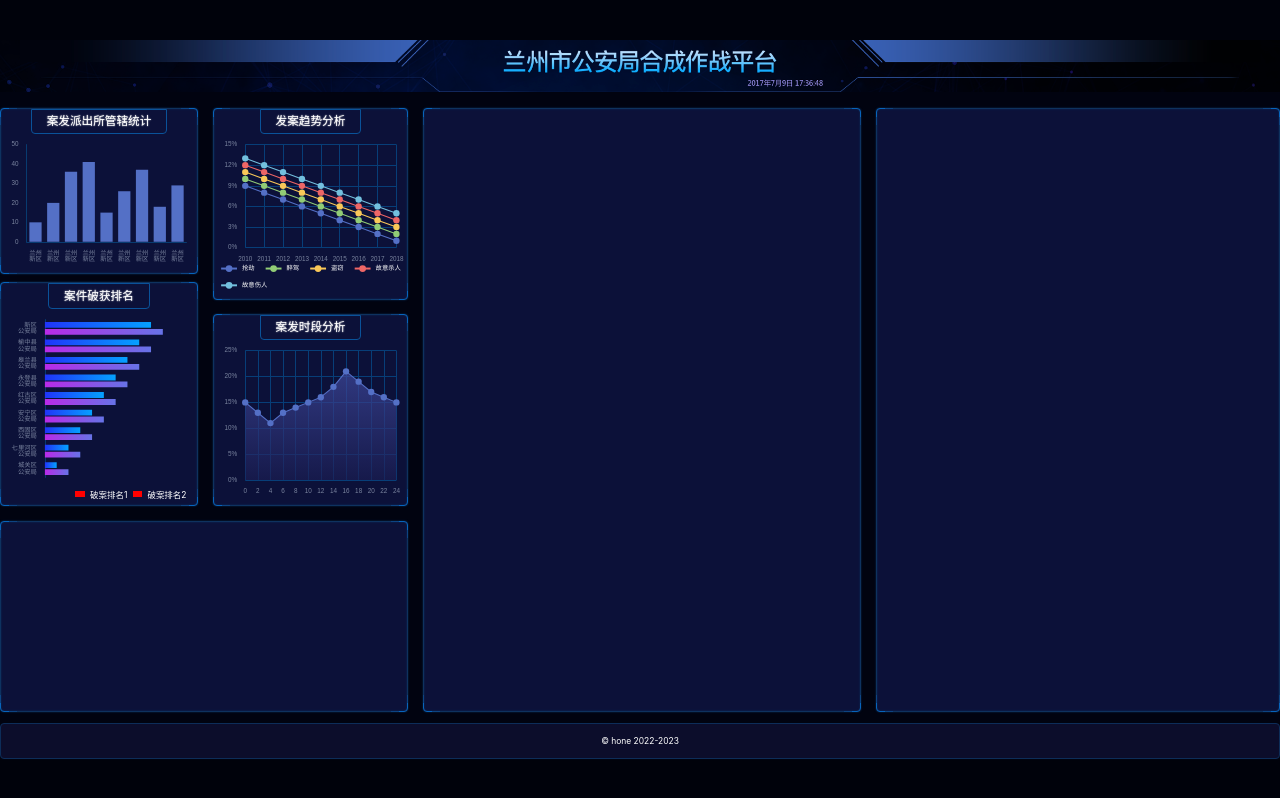
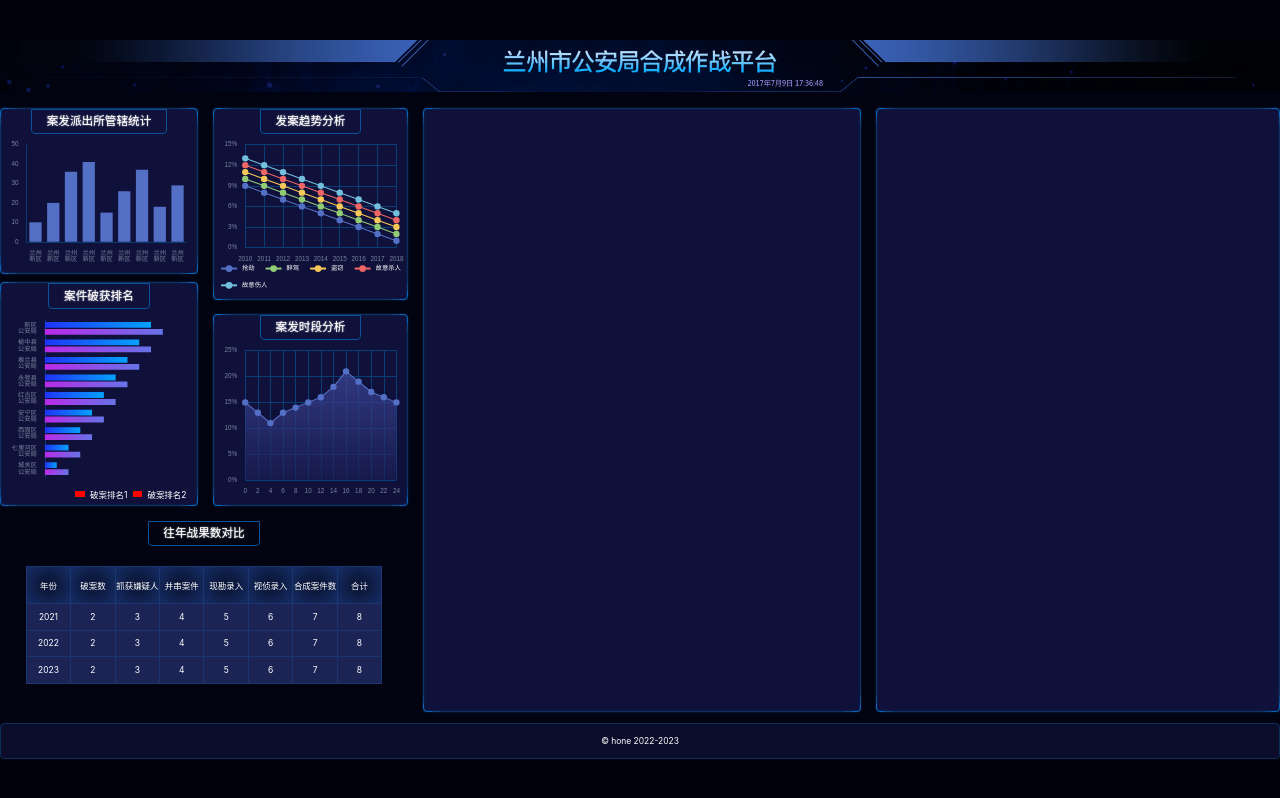
Before and after one commit to shyhhh/big-screen, a React (Vite) app: page /#/ in a window 1280 px wide. Built offline with nearby package versions, Linux system fonts and the light colour scheme.

Commit message:
制作 chart-5

```diff
--- /dev/null
+++ b/src/components/chart-5.tsx
@@ -0,0 +1,55 @@
+import React from 'react'
+
+export const Chart5 = () => {
+  return (
+    <div className="战果">
+      <h2>往年战果数对比</h2>
+      <table>
+        <thead>
+          <tr>
+            <th>年份</th>
+            <th>破案数</th>
+            <th>抓获嫌疑人</th>
+            <th>并串案件</th>
+            <th>现勘录入</th>
+            <th>视侦录入</th>
+            <th>合成案件数</th>
+            <th>合计</th>
+          </tr>
+        </thead>
+        <tbody>
+          <tr>
+            <td>2021</td>
+            <td>2</td>
+            <td>3</td>
+            <td>4</td>
+            <td>5</td>
+            <td>6</td>
+            <td>7</td>
+            <td>8</td>
+          </tr>
+          <tr>
+            <td>2022</td>
+            <td>2</td>
+            <td>3</td>
+            <td>4</td>
+            <td>5</td>
+            <td>6</td>
+            <td>7</td>
+            <td>8</td>
+          </tr>
+          <tr>
+            <td>2023</td>
+            <td>2</td>
+            <td>3</td>
+            <td>4</td>
+            <td>5</td>
+            <td>6</td>
+            <td>7</td>
+            <td>8</td>
+          </tr>
+        </tbody>
+      </table>
+    </div>
+  )
+}
--- a/src/pages/home.scss
+++ b/src/pages/home.scss
@@ -46,7 +46,7 @@
 			position: relative;
 			border: 1px solid #0764bc;
 			border-radius: 4px;
-			background: #0c1139;
+			background: #0f113a;
 			box-shadow: 0 0 2px 0 #0e325f, inset 0 0 2px 0 #0e325f;
 
 			&::before {
@@ -93,7 +93,8 @@
 		.管辖统计,
 		.破获排名,
 		.发案趋势,
-		.案发时段 {
+		.案发时段,
+		.战果 {
 			display: flex;
 			flex-direction: column;
 			align-items: center;
@@ -119,6 +120,33 @@
 		.发案趋势,
 		.案发时段 {
 			height: px(363);
+		}
+
+		.战果 {
+			> table {
+				border-collapse: collapse;
+				margin-top: px(38);
+
+				th,
+				td {
+					border: 1px solid #1a3671;
+				}
+
+				thead {
+					th {
+						height: px(70);
+						box-shadow: inset 0 0 px(60) 0 #1f3d85;
+					}
+				}
+
+				tbody {
+					td {
+						width: px(84);
+						height: px(50);
+						background: #1c2456;
+					}
+				}
+			}
 		}
 
 		.破获排名 {
--- a/src/pages/home.tsx
+++ b/src/pages/home.tsx
@@ -5,6 +5,7 @@ import { Chart1 } from '../components/chart-1'
 import { Chart2 } from '../components/chart-2'
 import { Chart3 } from '../components/chart-3'
 import { Chart4 } from '../components/chart-4'
+import { Chart5 } from '../components/chart-5'
 
 export const Home = () => {
   const year = new Date().getFullYear()
@@ -20,7 +21,9 @@ export const Home = () => {
           <Chart3/>
           <Chart4/>
         </section>
-        <section className="bordered section3"></section>
+        <section className="section3">
+          <Chart5/>
+        </section>
         <section className="bordered section4"></section>
         <section className="bordered section5"></section>
       </main>
```
